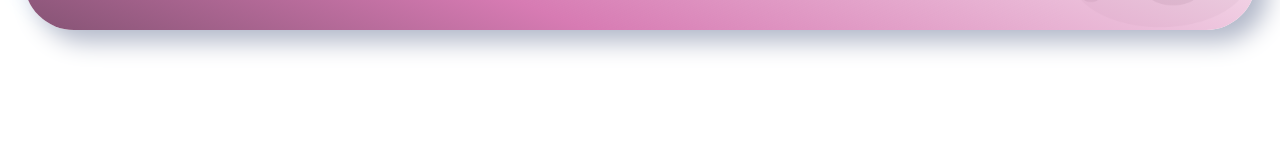
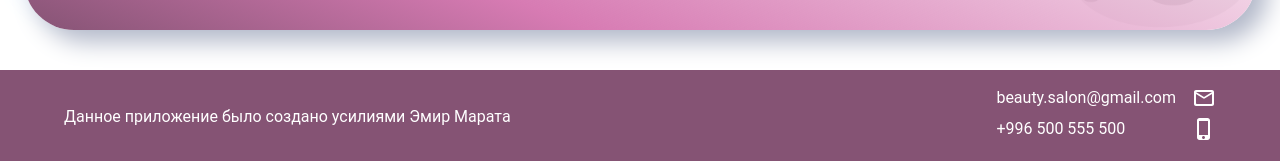
Before and after one commit to emmarrat/customer-appointment-recorder, a React (Create React App) app in the folder client/: page / in a window 1280 px wide. Shown: the part 946-1107 px from the top of the page. Before the commit the page ends 1016 px from the top, so only its background shows below. Built offline with nearby package versions, Linux system fonts and the light colour scheme; no server answers.

Commit message:
feat: added footer

```diff
--- a/client/src/App.tsx
+++ b/client/src/App.tsx
@@ -26,6 +26,8 @@ import VerifyEmail from './features/users/containers/VerifyEmail';
 import UpdateServiceHours from './features/serviceHours/containers/UpdateServiceHours/UpdateServiceHours';
 import ForgetPassword from './features/users/containers/ForgetPassword';
 import ResetPassword from './features/users/containers/ResetPassword';
+import Footer from './components/UI/Footer/Footer';
+import './styles.css';
 
 const App = () => {
   const user = useAppSelector(selectUser);
@@ -36,7 +38,7 @@ const App = () => {
       <header>
         <AppToolbar />
       </header>
-      <main>
+      <main className="content">
         <Container maxWidth="xl" sx={{ my: 5 }}>
           <Routes>
             <Route
@@ -148,6 +150,9 @@ const App = () => {
           autoClose={2000}
         />
       </main>
+      <footer className="footer">
+        <Footer />
+      </footer>
     </>
   );
 };
--- /dev/null
+++ b/client/src/components/UI/Footer/Footer.tsx
@@ -0,0 +1,82 @@
+import React, { FC, ReactElement } from 'react';
+import { Box, Container, Grid, Typography } from '@mui/material';
+import PhoneIphoneOutlinedIcon from '@mui/icons-material/PhoneIphoneOutlined';
+import MailOutlineRoundedIcon from '@mui/icons-material/MailOutlineRounded';
+import {
+  COMPANY_EMAIL,
+  COMPANY_PHONE,
+  COMPANY_PHONE_LINK,
+} from '../../../constants';
+
+export const Footer: FC = (): ReactElement => {
+  return (
+    <Box
+      sx={{
+        width: '100%',
+        height: 'auto',
+        backgroundColor: 'primary.dark',
+        paddingTop: '1rem',
+        paddingBottom: '1rem',
+      }}
+    >
+      <Container maxWidth="lg">
+        <Grid
+          container
+          direction="row"
+          alignItems="center"
+          justifyContent="space-between"
+          color="primary.light"
+          spacing={2}
+        >
+          <Grid item>
+            <Typography color="info.main">
+              Данное приложение было создано усилиями{' '}
+              <Typography
+                component="a"
+                href="https://www.linkedin.com/in/emmarrat/"
+                sx={{
+                  color: 'info.main',
+                  textDecoration: 'none',
+                }}
+                target="_blank"
+              >
+                Эмир Марата
+              </Typography>
+            </Typography>
+          </Grid>
+          <Grid item>
+            <Grid item container justifyContent="space-between" gap={2}>
+              <Grid item>
+                <Typography component="span" color="info.main">
+                  {COMPANY_EMAIL}
+                </Typography>
+              </Grid>
+              <Grid item>
+                <MailOutlineRoundedIcon sx={{ color: 'info.main' }} />
+              </Grid>
+            </Grid>
+            <Grid item container justifyContent="space-between" gap={2}>
+              <Grid item>
+                <Typography
+                  component="a"
+                  href={COMPANY_PHONE_LINK}
+                  sx={{
+                    color: 'info.main',
+                    textDecoration: 'none',
+                  }}
+                >
+                  {COMPANY_PHONE}
+                </Typography>
+              </Grid>
+              <Grid item>
+                <PhoneIphoneOutlinedIcon sx={{ color: 'info.main' }} />
+              </Grid>
+            </Grid>
+          </Grid>
+        </Grid>
+      </Container>
+    </Box>
+  );
+};
+
+export default Footer;
--- a/client/src/constants.ts
+++ b/client/src/constants.ts
@@ -7,3 +7,6 @@ export const COMPANY_TITLE = 'Beauty Salon';
 
 export const COMPANY_ADDRESS_LINK = 'https://go.2gis.com/iyai8';
 export const COMPANY_ADDRESS_NAME = 'г. Бишкек, ж/м Ак-Бата, 32/1';
+export const COMPANY_PHONE_LINK = '+996500555500';
+export const COMPANY_PHONE = '+996 500 555 500';
+export const COMPANY_EMAIL = 'beauty.salon@gmail.com';
--- a/client/src/styles.css
+++ b/client/src/styles.css
@@ -1,5 +1,18 @@
-body {
-  background: #dcdbdb;
+html, body, #root {
+  height: 100%;
+}
+
+#root {
+  display: flex;
+  flex-direction: column;
+}
+
+.content {
+  flex: 1 0 auto;
+}
+
+.footer {
+  flex-shrink: 0;
 }
 
 .media:hover {
```
